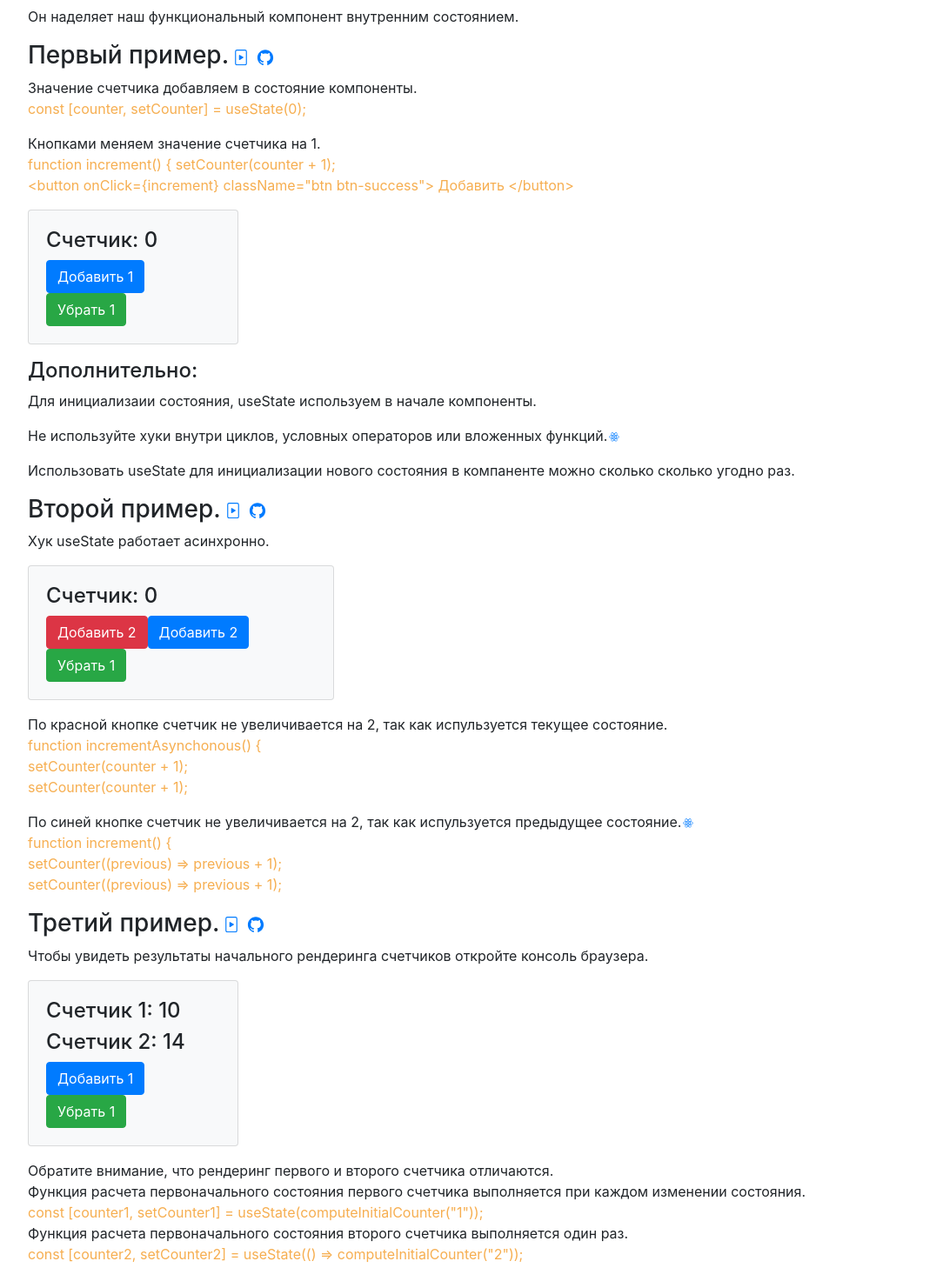
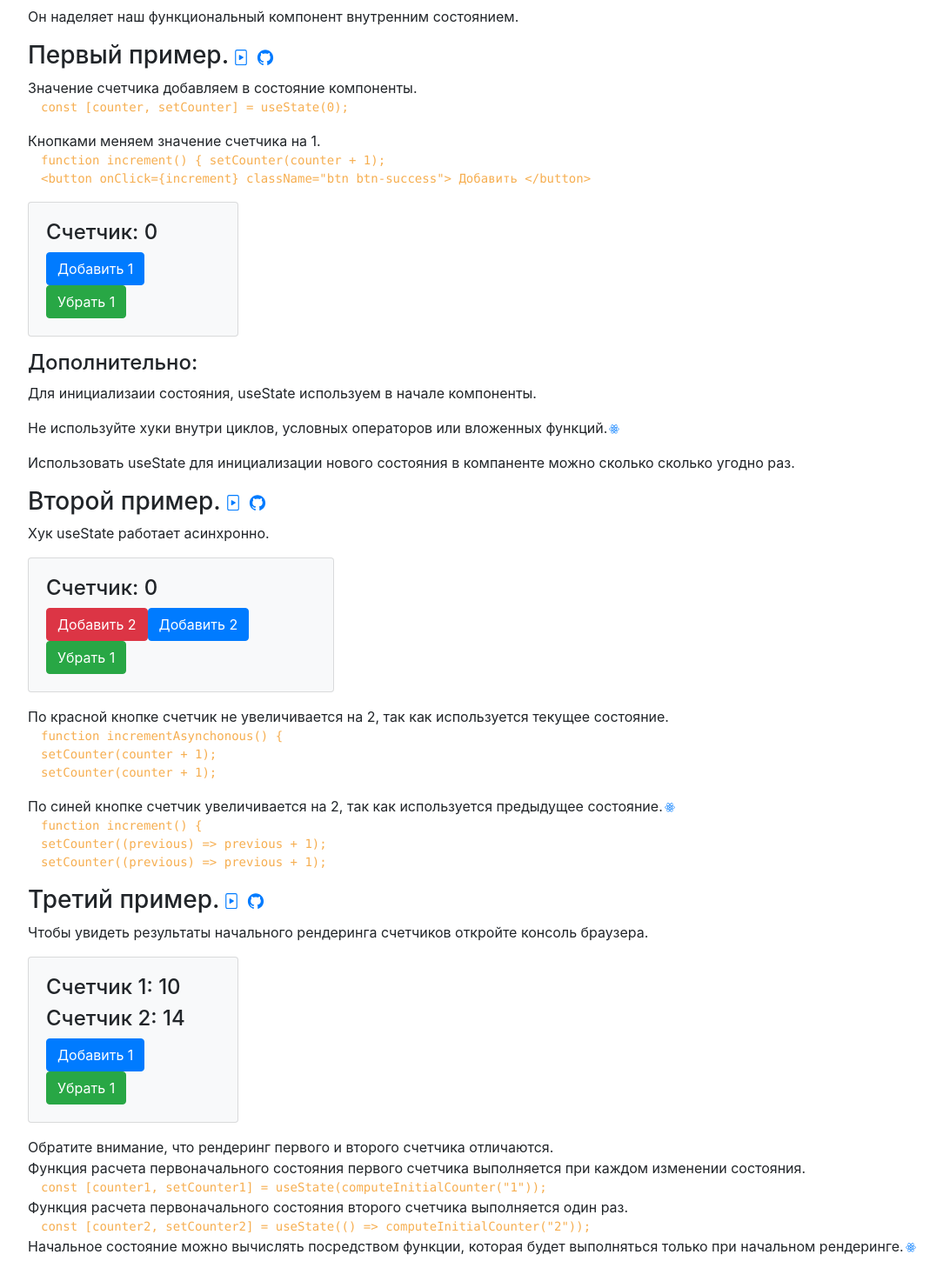
Before and after one commit to AVL68/react_hooks_compendium, a React (Create React App) app: page / in a window 1280 px wide. Shown: the part 287-1745 px from the top of the page at 87% size, without its empty margins (53-1137 px from the left). Built offline with nearby package versions, Linux system fonts and the light colour scheme.

Commit message:
Lesson01. Добавил общий компонент для вывода кода.

```diff
--- a/src/Lesson00/Intro.js
+++ b/src/Lesson00/Intro.js
@@ -4,7 +4,7 @@ import WatchVideoLessonFromSecond from "../common/WatchVideoLessonFromSecond";
 function Intro() {
   return (
     <>
-      <h1>Конспект, шпаргалка по хукам в React.</h1>
+      <h1 style={{ textAlign: "center" }}>Конспект, шпаргалка по хукам в React.</h1>
 
       <p>
         Основан на курсе React Hooks -
--- a/src/Lesson01/L01Counter.js
+++ b/src/Lesson01/L01Counter.js
@@ -1,12 +1,13 @@
 import React from "react";
 import WatchVideoLessonFromSecond from "../common/WatchVideoLessonFromSecond";
-import L01CounterBase from "./L01CounterBase";
 import GitHubFile from "../common/GitHubFile";
 import ReactjsOrg from "../common/ReactjsOrg";
+import СodeHowText from "../common/СodeHowText";
+import L01CounterBase from "./L01CounterBase";
 import L01CounterAsynchronousExample from "./L01CounterAsynchronousExample";
 import L01CounterCompute from "./L01CounterCompute";
 
-function L01_counter() {
+function L01Сounter() {
   return (
     <>
       <h3>
@@ -16,18 +17,11 @@ function L01_counter() {
       </h3>
       <p>
         Значение счетчика добавляем в состояние компоненты.
-        <span className="text_code">
-          <br /> const [counter, setCounter] = useState(0);
-        </span>
+        <СodeHowText codeText={[`const [counter, setCounter] = useState(0);`]} />
       </p>
       <p>
         Кнопками меняем значение счетчика на 1.
-        <span className="text_code">
-          <br />
-          {"function increment() { setCounter(counter + 1); "}
-          <br />
-          {'<button onClick={increment} className="btn btn-success"> Добавить </button>'}
-        </span>
+        <СodeHowText codeText={[`function increment() { setCounter(counter + 1);`, `<button onClick={increment} className="btn btn-success"> Добавить </button>`]} />
       </p>
       <L01CounterBase />
       <h4>Дополнительно:</h4>
@@ -45,28 +39,14 @@ function L01_counter() {
       <p>Хук useState работает асинхронно. </p>
       <L01CounterAsynchronousExample />
       <p>
-        По красной кнопке счетчик не увеличивается на 2, так как испульзуется текущее состояние.
-        <span className="text_code">
-          <br />
-          {`function incrementAsynchonous() {`}
-          <br />
-          {`setCounter(counter + 1);`}
-          <br />
-          {`setCounter(counter + 1);`}
-        </span>
+        По красной кнопке счетчик не увеличивается на 2, так как используется текущее состояние.
+        <СodeHowText codeText={[`function incrementAsynchonous() {`, `setCounter(counter + 1);`, `setCounter(counter + 1);`]} />
       </p>
 
       <p>
-        По синей кнопке счетчик не увеличивается на 2, так как испульзуется предыдущее состояние.
+        По синей кнопке счетчик увеличивается на 2, так как используется предыдущее состояние.
         <ReactjsOrg href="https://ru.reactjs.org/docs/hooks-reference.html#functional-updates" />
-        <span className="text_code">
-          <br />
-          {`function increment() {`}
-          <br />
-          {`setCounter((previous) => previous + 1);`}
-          <br />
-          {`setCounter((previous) => previous + 1);`}
-        </span>
+        <СodeHowText codeText={[`function increment() {`, `setCounter((previous) => previous + 1);`, `setCounter((previous) => previous + 1);`]} />
       </p>
 
       <h3>
@@ -80,17 +60,9 @@ function L01_counter() {
         Обратите внимание, что рендеринг первого и второго счетчика отличаются.
         <br />
         Функция расчета первоначального состояния первого счетчика выполняется при каждом изменении состояния.
-        <span className="text_code">
-          <br />
-          {'const [counter1, setCounter1] = useState(computeInitialCounter("1"));'}
-        </span>
-        <br />
+        <СodeHowText codeText={['const [counter1, setCounter1] = useState(computeInitialCounter("1"));']} />
         Функция расчета первоначального состояния второго счетчика выполняется один раз.
-        <span className="text_code">
-          <br />
-          {'const [counter2, setCounter2] = useState(() => computeInitialCounter("2"));'}
-        </span>
-        <br />
+        <СodeHowText codeText={['const [counter2, setCounter2] = useState(() => computeInitialCounter("2"));']} />
         Начальное состояние можно вычислять посредством функции, которая будет выполняться только при начальном рендеринге.
         <ReactjsOrg href="https://ru.reactjs.org/docs/hooks-reference.html#lazy-initial-state" />
       </p>
@@ -98,4 +70,4 @@ function L01_counter() {
   );
 }
 
-export default L01_counter;
+export default L01Сounter;
--- /dev/null
+++ b/src/common/СodeHowText.js
@@ -0,0 +1,9 @@
+import React from "react";
+const СodeHowText = ({ codeText = [] }) => {
+  return codeText.map((value, i) => (
+    <code key={i} className="text_code">
+      {value}
+    </code>
+  ));
+};
+export default СodeHowText;
--- a/src/index.css
+++ b/src/index.css
@@ -12,5 +12,6 @@ code {
 }
 .text_code {
   color: rgb(246, 174, 80);
-  /* background-color: rgb(250, 239, 225); */
+  display: block;
+  margin-left: 15px;
 }
```
